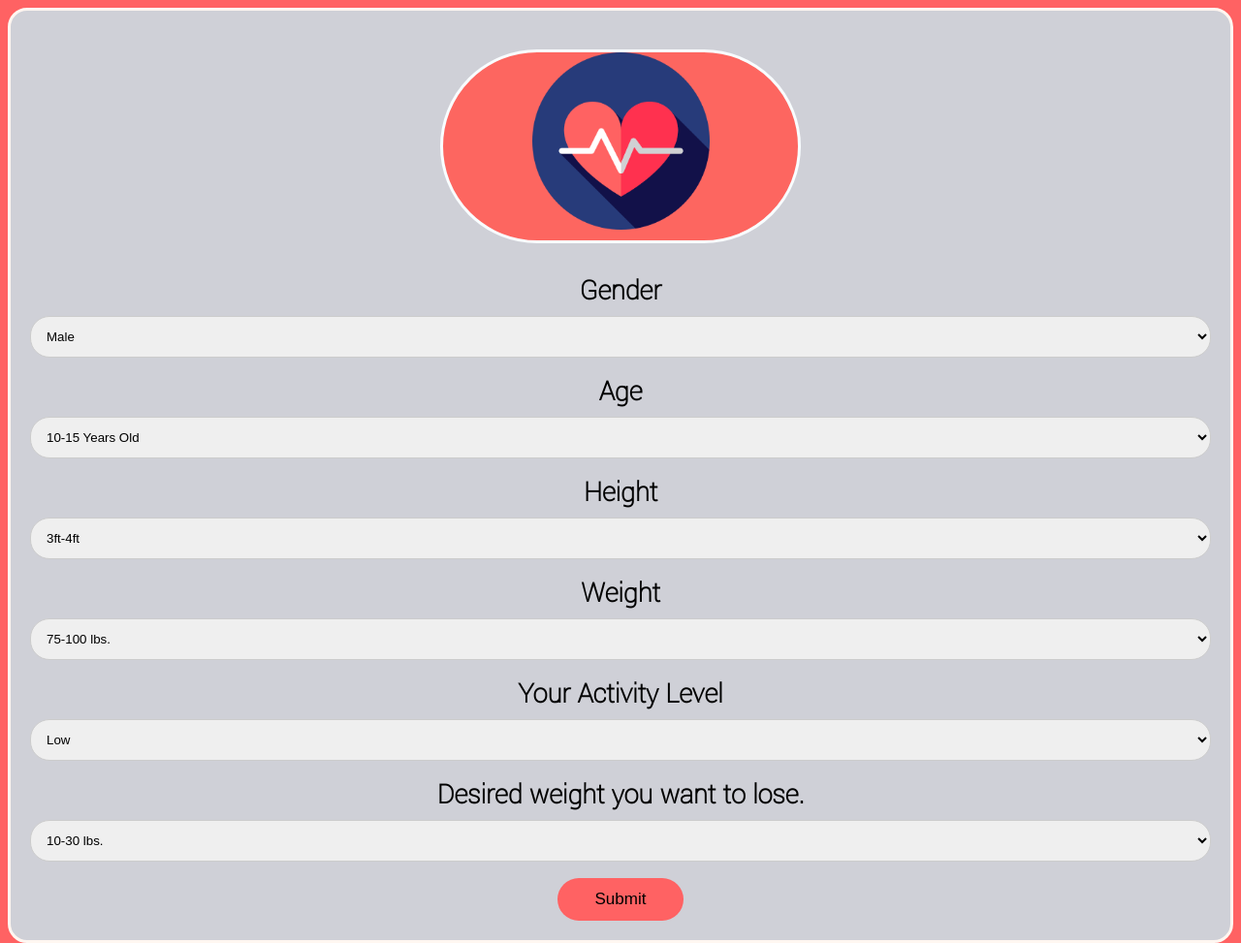
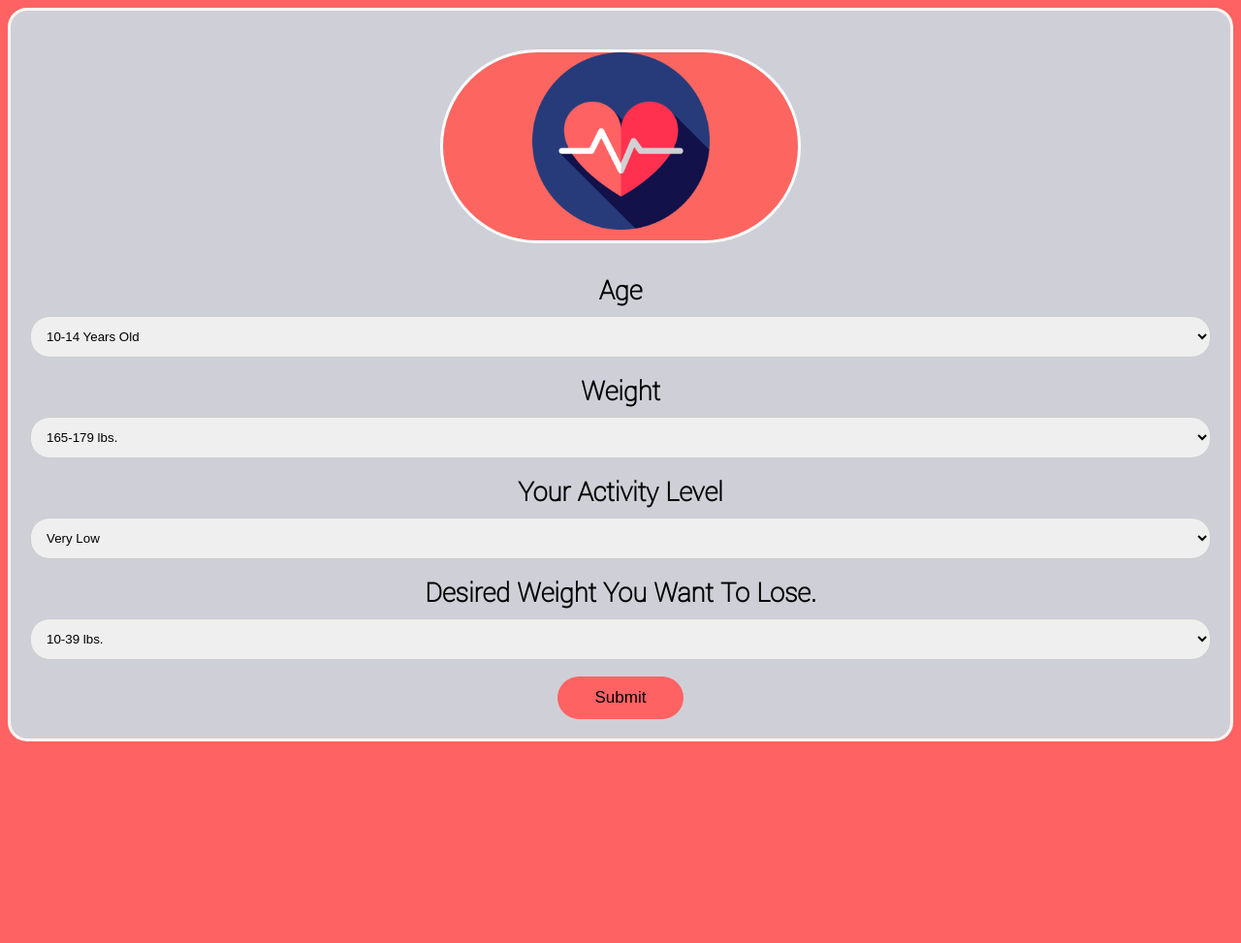
Before and after one commit to Craig-Burch/node-fitness-app, a website: page public/index.html in a window 1280 px wide. Shown: the whole page at 97% size. After the commit the page ends 800 px from the top, so only its background shows below. Drawn offline with nearby package versions, Linux system fonts and the light colour scheme; no server answers.

Commit message:
scaled to first output

```diff
--- a/public/index.html
+++ b/public/index.html
@@ -111,67 +111,84 @@ ol {
 
   <script>
     function answerCompiler(){
-      // var para = document.querySelector('p');
-        var A = document.getElementById("Gender").value;
-        if
-          (A === document.getElementById("male").value) {
-            alert('A male');
-          }   else {
-              alert('a Female');
+        var A = document.getElementById("Age").value;
+        var B = document.getElementById("Weight").value;
+        var C = document.getElementById("ActivityLevel").value;
+        var D = document.getElementById("Desired").value;
+
+        console.log('ADD = ')
+        console.log(A)
+        console.log(B)
+        console.log(C)
+        console.log(D)
+
+        var A = parseInt(A)
+        var B = parseInt(B)
+        var C = parseInt(C)
+        var D = parseInt(D)
+
+        var total = A + B + C + D
+
+        console.log(typeof total)
+
+        alert(total)
+
+        if (total <= 10) {
+          alert('Work out a little bit')
+        } else if (total <= 21 && total > 10) {
+          alert('Work out a little more')
+        } else if ( total <= 32 && total > 21) {
+          alert('Work out more often')
+        } else {
+          alert('WORK OUT A LOT!')
         }
-
     }
 </script>
-  <form id="submit-form" class= "mobile" action = "output.html">
-
-    <label for="gender">Gender</label>
-     <select id="Gender">
-       <option id="male">Male</option>
-       <option id="female">Female</option>
-     </select>
+  <form id="submit-form" class= "mobile">
 
     <label for="age">Age</label>
      <select id="Age">
-       <option value="10-15">10-15 Years Old</option>
-       <option value="15-20">15-20 Years Old</option>
-       <option value="20-30">20-30 Years Old</option>
-       <option value="30-40">30-40 Years Old</option>
-       <option value="40-50">40-50 Years Old</option>
-       <option value="50-60">50-60 Years Old</option>
-       <option value="60+">60+ Years Old</option>
-     </select>
-
-    <label for="height">Height</label>
-     <select id="Height">
-       <option value="3ft-4ft">3ft-4ft</option>
-       <option value="4ft-5ft">4ft-5ft</option>
-       <option value="5ft-6ft">5ft-6ft</option>
-       <option value="6ft-7ft">6ft-7ft</option>
+       <option id="1" value="1">10-14 Years Old</option>
+       <option id="2" value="2">15-19 Years Old</option>
+       <option id="3" value="3">20-24 Years Old</option>
+       <option id="4" value="4">25-29 Years Old</option>
+       <option id="5" value="5">30-34 Years Old</option>
+       <option id="6" value="6">35-39 Years Old</option>
+       <option id="7" value="7">40-44 Years Old</option>
+       <option id="8" value="8">45-49 Years Old</option>
+       <option id="9" value="9">50-54 Years Old</option>
+       <option id="10" value="10">55+</option>
      </select>
 
     <label for="weight">Weight</label>
      <select id="Weight">
-       <option value="75-100">75-100 lbs.</option>
-       <option value="101-150">101-150 lbs.</option>
-       <option value="151-200">151-200 lbs.</option>
-       <option value="201-250">201-250 lbs.</option>
-       <option value="251-300">251-300 lbs.</option>
-       <option value="300+">300+ lbs.</option>
+       <option id="1" value="1">165-179 lbs.</option>
+       <option id="2" value="2">180-194 lbs.</option>
+       <option id="3" value="3">195-209 lbs.</option>
+       <option id="4" value="4">210-224 lbs.</option>
+       <option id="5" value="5">225-239 lbs.</option>
+       <option id="6" value="6">240-254 lbs.</option>
+       <option id="7" value="7">255-269 lbs.</option>
+       <option id="8" value="8">270-284 lbs.</option>
+       <option id="9" value="9">285-299 lbs.</option>
+       <option id="10" value="10">300+ lbs.</option>
      </select>
 
      <label for="activityLevel">Your Activity Level</label>
       <select id="ActivityLevel">
-        <option value="low">Low</option>
-        <option value="moderate">Moderate</option>
-        <option value="high">High</option>
+        <option id="2" value="2">Very Low</option>
+        <option id="4" value="4">Low</option>
+        <option id="6" value="6">Moderate</option>
+        <option id="8" value="8">High</option>
+        <option id="10" value="10">Very High</option>
       </select>
 
-     <label for="desired">Desired weight you want to lose.</label>
+     <label for="desired">Desired Weight You Want To Lose.</label>
       <select id="Desired">
-        <option value="10-30-lose">10-30 lbs.</option>
-        <option value="30-60-lose">30-60 lbs.</option>
-        <option value="30-90-lose">30-90 lbs.</option>
-        <option value="100+-lose">100+ lbs.</option>
+        <option id="3" value="3">10-39 lbs.</option>
+        <option id="6" value="6">40-69 lbs.</option>
+        <option id="9" value="9">70-99 lbs.</option>
+        <option id="12" value="12">100+ lbs.</option>
       </select>
     <input type="submit" value="Submit" id = "complete" onClick = "answerCompiler()">
   </form>
@@ -181,7 +198,7 @@ ol {
 
 <script src="/socket.io/socket.io.js"></script>
 <script src="/js/libs/jquery-3.3.1.min.js"></script>
- <script src = "/js/index.js"> </script>
+<script src = "/js/index.js"> </script>
 </body>
   <script type="text/javascript">
    AOS.init({
```
Also changed, not shown: 1 other file.
